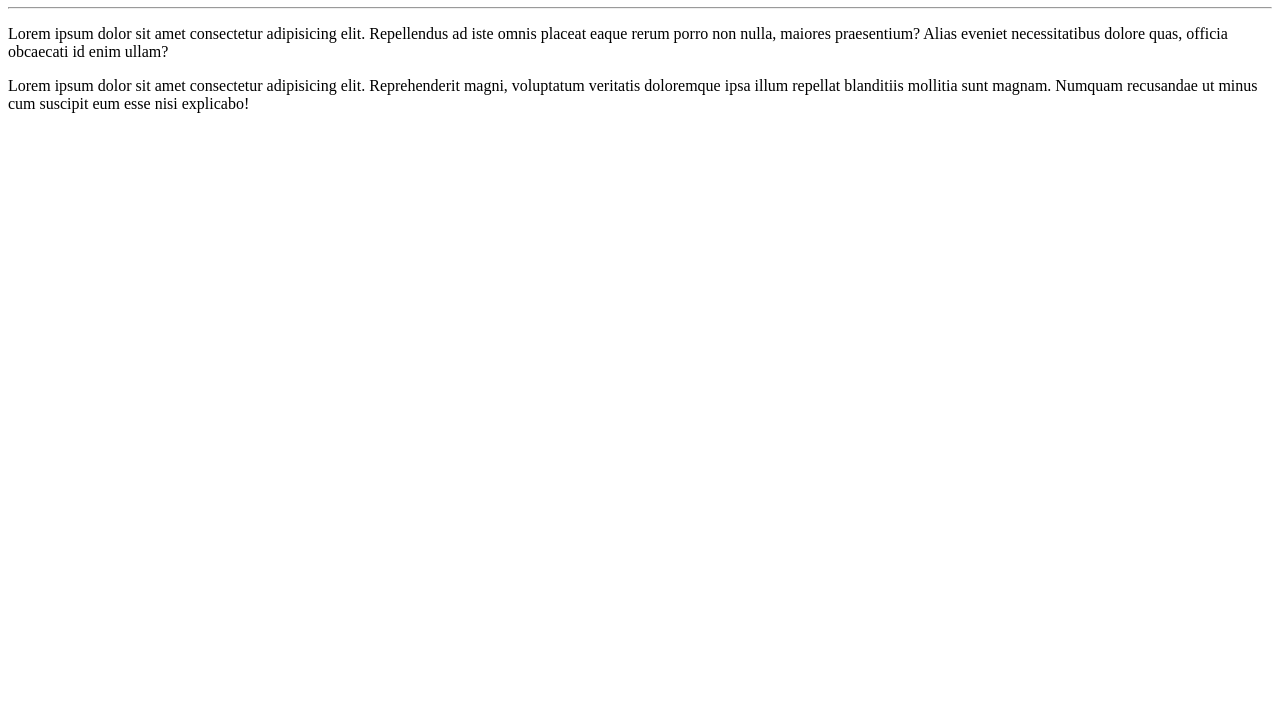
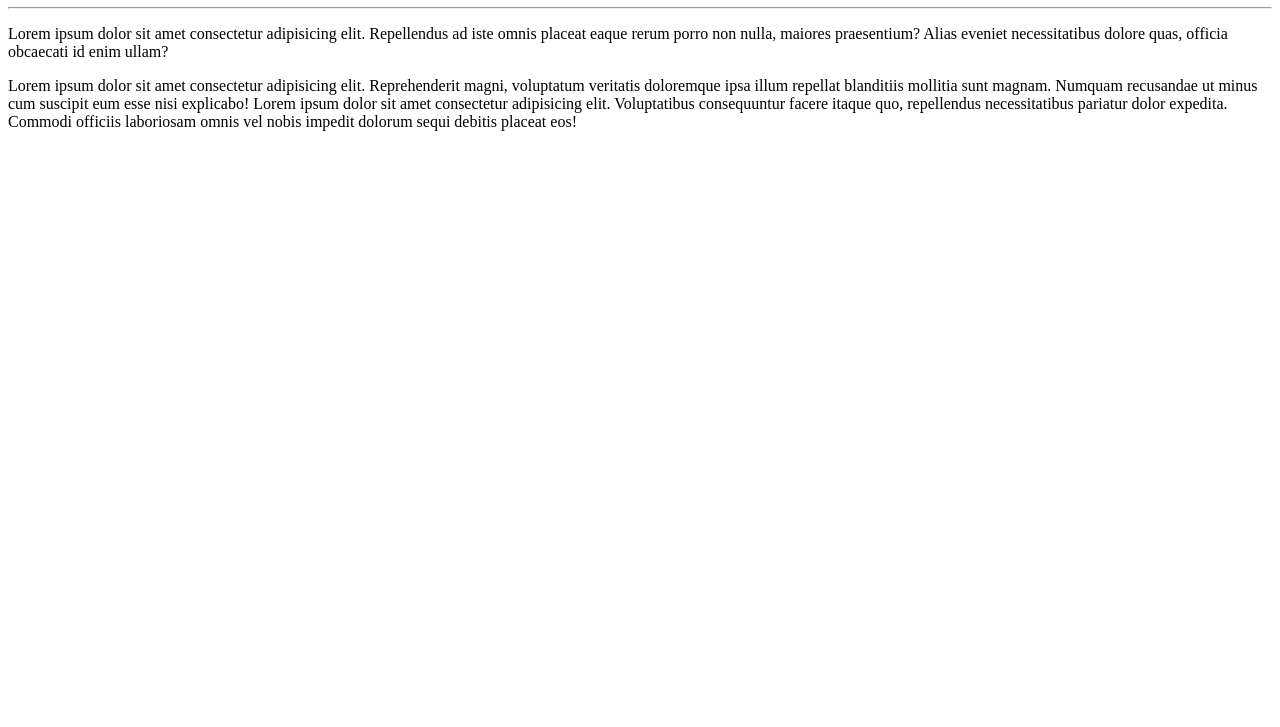
Before and after one commit to DiegoSilvaMartins/Ola-Mundo, a plain HTML site: page site-exemplo/index.html in a window 1280 px wide. Shown: the part 73-800 px from the top of the page. Drawn offline with Linux system fonts and the light colour scheme.

Commit message:
Novo Parágrafo no Site Exemplo

```diff
--- a/site-exemplo/index.html
+++ b/site-exemplo/index.html
@@ -11,5 +11,6 @@
   <hr>
   <p>Lorem ipsum dolor sit amet consectetur adipisicing elit. Repellendus ad iste omnis placeat eaque rerum porro non nulla, maiores praesentium? Alias eveniet necessitatibus dolore quas, officia obcaecati id enim ullam?</p>
   Lorem ipsum dolor sit amet consectetur adipisicing elit. Reprehenderit magni, voluptatum veritatis doloremque ipsa illum repellat blanditiis mollitia sunt magnam. Numquam recusandae ut minus cum suscipit eum esse nisi explicabo!
+  Lorem ipsum dolor sit amet consectetur adipisicing elit. Voluptatibus consequuntur facere itaque quo, repellendus necessitatibus pariatur dolor expedita. Commodi officiis laboriosam omnis vel nobis impedit dolorum sequi debitis placeat eos!
 </body>
 </html>
```
